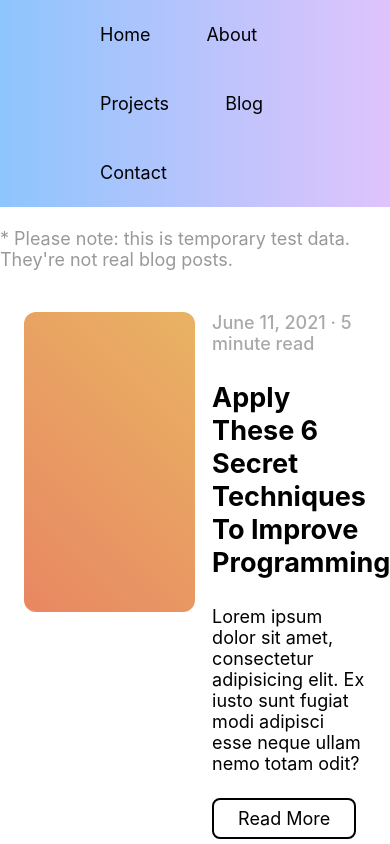
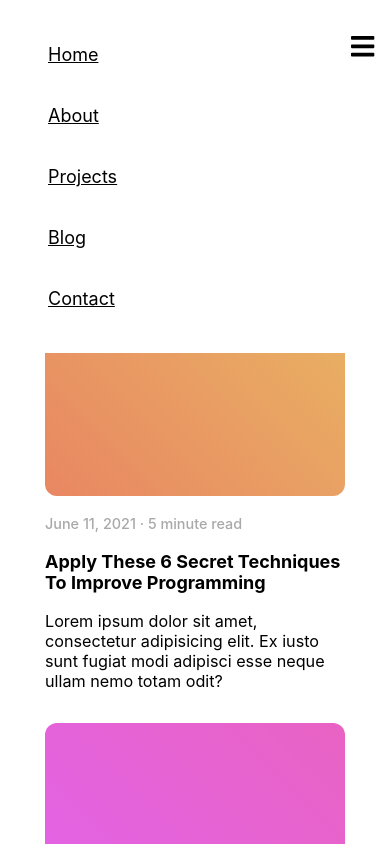
Before and after one commit to landoncolburn/personal-site, a React (Create React App) app: page /blog in a window 390 px wide. Shown: the top 844 px of the page. Built offline with nearby package versions, Linux system fonts and the light colour scheme.

Commit message:
Added mobile responsiveness, changed hero text.

```diff
--- a/src/components/Blog/Post/Post.css
+++ b/src/components/Blog/Post/Post.css
@@ -1,11 +1,11 @@
 .post {
-	max-width: 250px;
-	margin: 24px;
+	max-width: 300px;
 	cursor: pointer;
+	flex-grow: 1;
+	margin: 8px;
 }
 
 .post__image {
-	width: 100%;
 	height: 200px;
 	margin-bottom: 16px;
 	border-radius: 12px;
@@ -25,6 +25,7 @@
 	font-size: 0.9em;
 }
 
+@media screen and (min-width: 1100px) {
 	.post:first-child {
 		max-width: none;
 		display: flex;
@@ -60,3 +61,4 @@
 		padding: 8px 24px;
 		border-radius: 8px;
 	}
+}
--- a/src/components/Blog/PostContainer/PostContainer.css
+++ b/src/components/Blog/PostContainer/PostContainer.css
@@ -1,7 +1,7 @@
 .post__container {
 	display: flex;
 	flex-wrap: wrap;
-	justify-content: space-between;
+	justify-content: space-evenly;
 	align-items: stretch;
 	padding: 0;
 }
--- a/src/components/Footer/Footer.css
+++ b/src/components/Footer/Footer.css
@@ -12,9 +12,16 @@
 	color: white;
 	text-align: center;
 	margin: 32px;
+	display: flex;
 }
 
 .footer-section a {
 	margin: 12px;
 	color: white;
 }
+
+@media screen and (max-width: 1200px){
+	.footer-section {
+		flex-direction: column;
+	}
+}
--- a/src/components/Header/Header.css
+++ b/src/components/Header/Header.css
@@ -35,3 +35,43 @@
 .header__navlinks li:hover {
   background-color: rgba(224, 214, 243, 0.4);
 }
+
+.menu .icon {
+  color: black;
+}
+
+.menu {
+  margin: 0;
+  background: none;
+  border: none;
+  visibility: hidden;
+  display: none;
+  float: right;
+  margin: 32px 0;
+}
+
+@media screen and (max-width: 1200px){
+  ul.header__navlinks {
+    display: none;
+  }
+  .menu {
+    visibility: visible;
+    display: block;
+    padding-right: 16px;
+  }
+  ul.visible {
+    display: block;
+    background-color: white;
+    width: 100%;
+    padding: 16px 0;
+  }
+  .header__right {
+    width: 100%;
+    margin: 0;
+    float: right;
+  }
+  .header__navlinks li {
+    float: none;
+    margin: 16px 32px;
+  }
+}
--- a/src/components/Header/Header.jsx
+++ b/src/components/Header/Header.jsx
@@ -1,11 +1,24 @@
+import './Header.css';
 import { Link } from 'react-router-dom';
-import './Header.css';
+import { useState } from 'react'
+
+
+import { FontAwesomeIcon } from '@fortawesome/react-fontawesome'
+import { faBars} from '@fortawesome/free-solid-svg-icons'
 
 function Header(props) {
+
+  const [barsOpen, setBarsOpen] = useState(true);
+
   return (
-    <div className={props.background !== 'false' ? 'header header__wBG' : 'header'}>
+    <div className={`${props.background !== 'false' ? 'header header__wBG' : 'header'}`}>
       <div className="header__right">
-        <ul className="header__navlinks">
+        <button onClick={()=>{
+          setBarsOpen(!barsOpen);
+        }} className="menu">
+          <FontAwesomeIcon className="icon" size="2x" icon={faBars}/>
+        </button>
+        <ul className={`header__navlinks ${barsOpen ? "visible" :  ``}`}>
           <Link to="/"><li>Home</li></Link>
           <Link to="/about/"><li>About</li></Link>
           <Link to="/projects/"><li>Projects</li></Link>
--- a/src/components/Hero/Hero.css
+++ b/src/components/Hero/Hero.css
@@ -12,3 +12,12 @@
   top: 35%;
   max-width: 400px;
 }
+
+@media screen and (max-width: 1200px){
+  .hero__inner-text {
+    text-align: center;
+    position: relative;
+    padding: 128px 32px;
+    margin: 0 auto;
+  }
+}
--- a/src/components/Hero/Hero.jsx
+++ b/src/components/Hero/Hero.jsx
@@ -7,7 +7,7 @@ function Hero(props) {
       <div className="hero__wrapper">
         <div className="hero__inner-text">
           <h1>I am <strong>Landon Colburn.</strong></h1>
-          <span>Full-stack and embedded systems developer. Specializing in Computer Engineering, Machine Learning, UX/UI, and Networking.</span>
+          <span>Computer Science Student. Ample experience with MERN/PERN stacks, object orientation &amp; functional programming paradigms, languages such as Javascript (Node.js and React), Python, C++, C#, Swift (iOS/macOS development and SwiftUI), Java, R, and other tools like PostgreSQL, MongoDB, *nix (any unix-like systems), Web servers, Networking, Arduino, and much more.</span>
         </div>
         <JumpButton action={props.action} title="See more" location="#"/>
       </div>
--- a/src/components/Projects/Project/Project.css
+++ b/src/components/Projects/Project/Project.css
@@ -1,6 +1,8 @@
 .project {
 	position: relative;
-	width: 200px;
+	flex: 1;
+	min-width: 200px;
+	flex-grow: 1;
 	height: 300px;
 	border-radius: 18px;
 	padding: 16px;
--- a/src/components/Section/Section.css
+++ b/src/components/Section/Section.css
@@ -1,5 +1,6 @@
 .section {
 	display: block;
 	margin: 10rem auto;
+	padding: 0 32px;
 	max-width: 1024px;
 }
--- a/src/pages/Blog.jsx
+++ b/src/pages/Blog.jsx
@@ -9,7 +9,7 @@ function Home(){
 	return(
 		<div className="home">
 			<Header />
-			<Section>
+			<Section >
 				<h1>Blog</h1>
 				<h3 style={{fontWeight: 400, fontSize: '1em', color: '#999'}}>* Please note: this is temporary test data. They're not real blog posts.</h3>
 				<PostContainer posts={posts}/>
--- a/src/pages/Projects.jsx
+++ b/src/pages/Projects.jsx
@@ -11,7 +11,7 @@ function Home(){
 	return(
 		<div className="home">
 			<Header />
-			<Section>
+			<Section >
 				<h1>Projects</h1>
 				<h3 style={{fontWeight: 400, fontSize: '1em', color: '#999'}}>* Please note: this is temporary test data. They're not real projects.</h3>
 				<ProjectCarousel />
```
Lines whose indentation alone changed are shown as unchanged.
